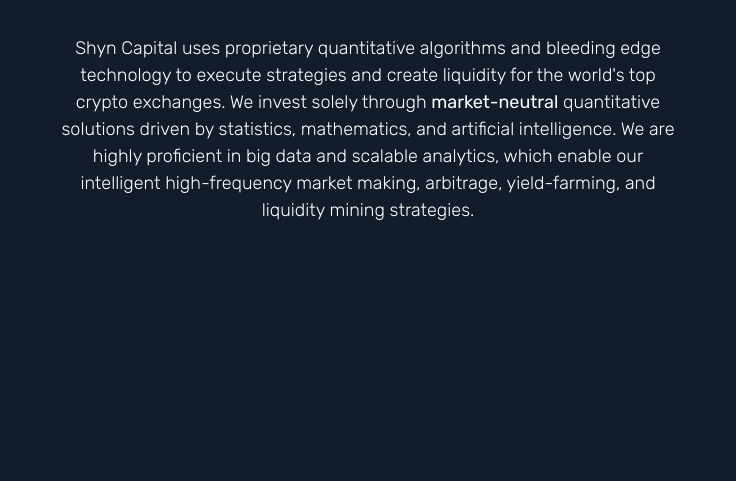
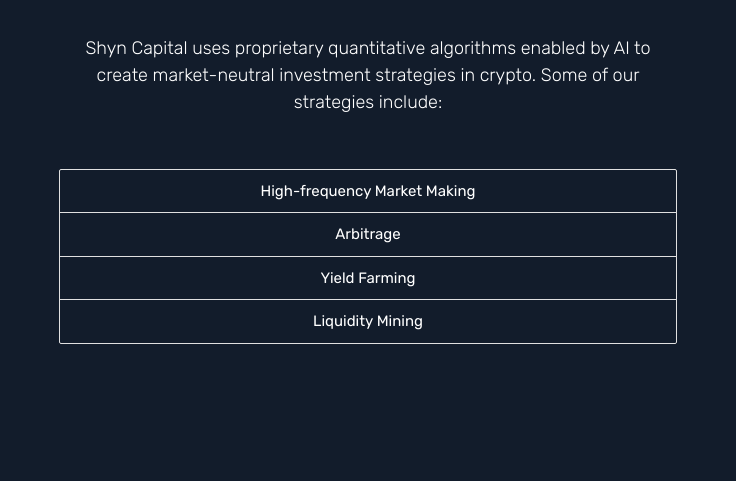
Before and after one commit to eash268/eash268.github.io, a plain HTML site: page shyncapital/about.html in a window 1280 px wide. Shown: the part 227-708 px from the top of the page, without its empty margins (272-1008 px from the left). Drawn offline with nearby package versions, Linux system fonts and the light colour scheme.

Commit message:
This is a quick push meant to get the branch ready to be checked out by someone else. Possible not working code.

```diff
--- a/shyncapital/about.html
+++ b/shyncapital/about.html
@@ -206,13 +206,15 @@
             <h3 class="white-text animate__animated animate__fadeIn" style="font-family: 'Playfair Display', serif; font-size: 68px">Shyn Capital</h3>
             <br><br>
             <p class="white-text animate__animated animate__fadeIn animate__slow" style="font-size: 18px; font-weight: lighter;">
-                Shyn Capital uses proprietary quantitative algorithms and bleeding edge technology to execute strategies
-                and create liquidity for the world's top crypto exchanges. We invest solely through <b>market-neutral</b>
-                quantitative solutions driven by statistics, mathematics, and artificial intelligence. We are highly proficient
-                in big data and scalable analytics, which enable our intelligent high-frequency market making, arbitrage, yield-farming,
-                and liquidity mining strategies.
-
+                Shyn Capital uses proprietary quantitative algorithms enabled by AI to create market-neutral investment strategies in crypto. Some of our strategies include:
             </p>
+            <br><br>
+            <ul class="collection">
+                <li class="collection-item transparent white-text">High-frequency Market Making</li>
+                <li class="collection-item transparent white-text">Arbitrage</li>
+                <li class="collection-item transparent white-text">Yield Farming</li>
+                <li class="collection-item transparent white-text">Liquidity Mining</li>
+              </ul>
         </div>
     </div>
 
```
